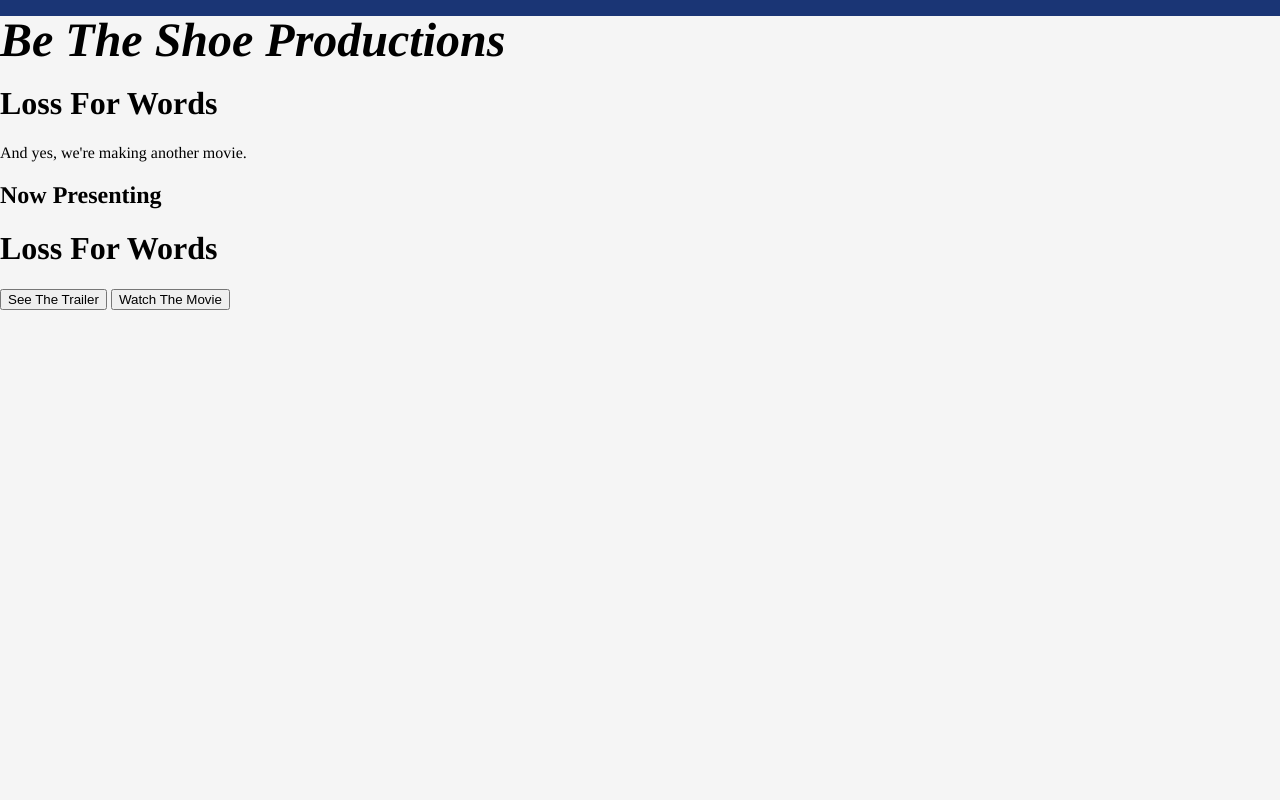
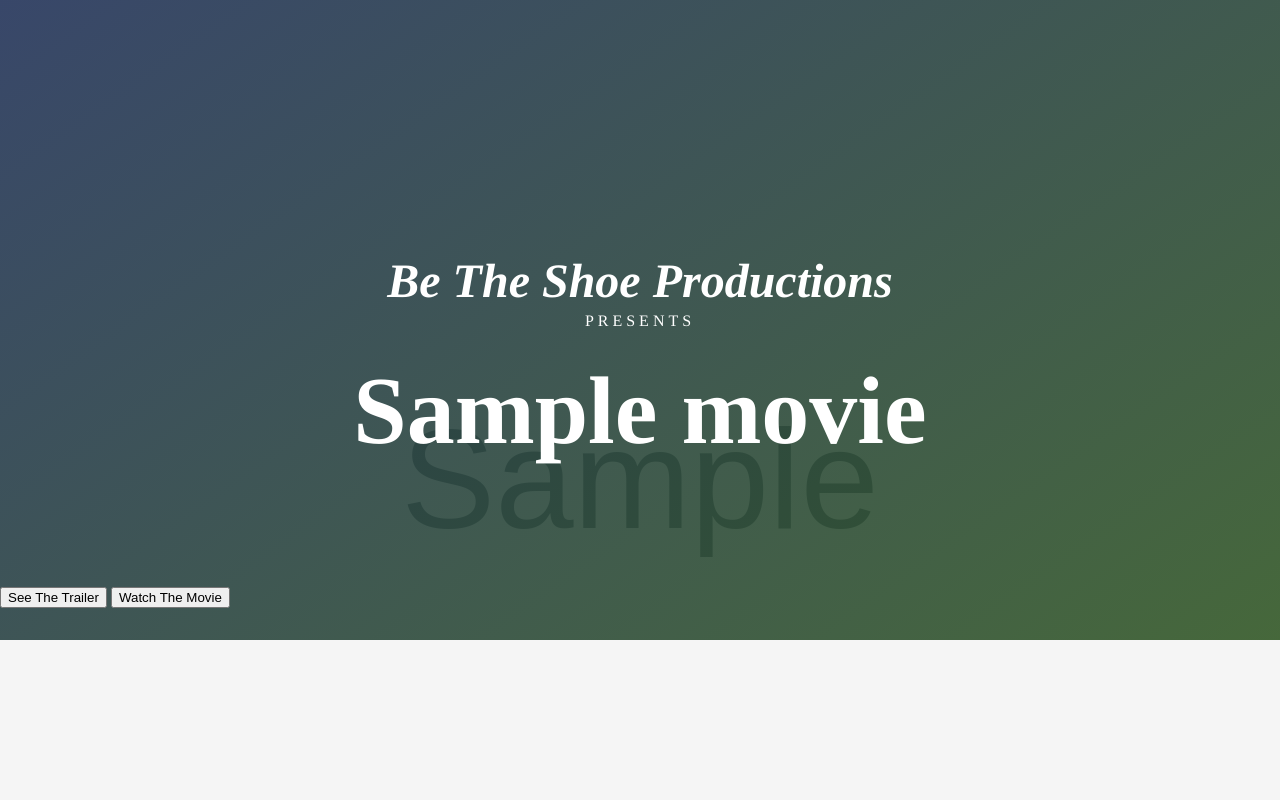
Before and after one commit to whatisjasongoldstein/betheshoe, a Django app: page / in a window 1280 px wide. Run offline with Django 3.2, Linux system fonts and the light colour scheme; tables that the repository leaves empty hold one stand-in row (values such as "Sample post"); grey boxes marked "Sample" are stand-in pictures; style sheets or scripts are compiled from the project's sources; some libraries are stand-ins or nearby versions.

Commit message:
Poking at UI, and a get_bragging_rights method.

```diff
--- a/betheshoe/settings.py
+++ b/betheshoe/settings.py
@@ -9,7 +9,7 @@ if 'runserver' in sys.argv:
 
 TEMPLATE_DEBUG = DEBUG
 
-PROJECT_DIR = Path(__file__).ancestor(3)
+PROJECT_DIR = Path(__file__).ancestor(2)
 
 ADMINS = (
     ('Jason Goldstein', 'jason@betheshoe.com'),
@@ -194,6 +194,7 @@ INSTALLED_APPS = (
     # 'allauth.socialaccount.providers.vimeo',
 
     'avatar',
+    'easy_thumbnails',
 
     'betheshoe',
     'movies',
--- a/betheshoe/static/css/project.less
+++ b/betheshoe/static/css/project.less
@@ -1,16 +1,20 @@
 @import "variables.less";
 
+html, body {
+    position: relative;
+    height: 100%;
+    min-height: 100%;
+}
 body {
     background: @bgColor;
     margin: 0;
-    border-top: 1em solid @blue;
     font-family: @sans;
+    position: relative;
 }
 
-.logo {
-    display: inline-block;
-    text-align: left;
-    margin: 0;
+.nameplate {
+    text-align: center;
+    margin: 50% auto 10% auto;
     font-family: @condensed;
     h1 {
         font-size: 3em;
@@ -19,15 +23,62 @@ body {
         font-weight: 600;
         font-style: italic;
     }
+    h3 {
+        font-size: 1em;
+        margin: 0;
+        line-height: 2em;
+        font-weight: 300;
+        text-transform: uppercase;
+        letter-spacing: 0.25em;
+    }
     h2 {
-        margin: 0;
-        font-size: 1em;
-        font-weight: 300;
+        margin: 2% 0 0 0;
+        font-size: 6em;
+        font-family: @sans;
+        font-weight: 800;
+        line-height: 1em;
     }
 }
 
-.splash {
+img {max-width: 100%; display: block;}
+
+.splash-presenting {
+    height: 80%;
     color:white;
-    background: #111;
-    padding: 1em;
+    background: black;
+    background-position: top center;
+    background-size: cover;
+    background-repeat: no-repeat;
+    overflow: hidden;
+    position: relative;
+
+    .bragging-rights {
+        font-family: @condensed;
+        font-weight: 300;
+        margin: 1em auto;
+        padding: 0;
+        list-style-type: none;
+        text-align: center;
+        max-width: 80%;
+    }
 }
+
+.shade {
+    background: rgba(0,0,0,.6);
+    background: linear-gradient(
+            145deg,
+            darken(fade(@blue, 80%), 10%) 0%,
+            darken(fade(spin(@blue, -120%), 80%), 10%) 100%);
+    position: absolute;
+    top:0;
+    left:0;
+    width: 100%;
+    height: 100%;
+
+    .wrap-inner {
+        position: absolute;
+        bottom: 0;
+        width: 100%;
+        padding-bottom: 1em;
+    }
+}
--- a/betheshoe/templates/bts/index.html
+++ b/betheshoe/templates/bts/index.html
@@ -1,27 +1,50 @@
 {% extends "bts/base.html" %}
-{% load socialaccount staticfiles %}
+{% load socialaccount staticfiles thumbnail %}
 
 {% block content %}
-<div class="splash-intro">
 
-    <hgroup class="logo">
-        <h1>Be The Shoe Productions</h1>
-    </hgroup>
+{% with promoted_movie as movie %}
 
-    <h1>Loss For Words</h1>
-    <p>And yes, we're making another movie.</p>
+<div class="splash-presenting" id="presenting">
+    <div class="shade">
+        <div class="wrap-inner">
+            <hgroup class="nameplate">
+                <h1>Be The Shoe Productions</h1>
+                <h3>Presents</h3>
+                <h2>{{ movie.title }}</h2>
+            </hgroup>
+
+            <button>See The Trailer</button>
+            <button>Watch The Movie</button>
+
+            <ul class="bragging-rights">
+                {% for right in movie.get_bragging_rights %}
+                    <li>{{ right }}</li>
+                {% endfor %}
+            </ul>
+
+        </div>
+
+
+    </div>
 </div>
 
-<div class="splash-presenting">
-    <hgroup>
-        <h2>Now Presenting</h2>
-        <h1>Loss For Words</h1>
-    </hgroup>
+<style type="text/css">
+    #presenting {background-image: url("{% thumbnail movie.image 600x300 crop=",1" %}");}
+    @media (min-width: 1000px){
+        #presenting {background-image: url("{% thumbnail movie.image 1000x500 crop=",1" %}");}
+    }
+    @media (min-width: 1200px){
+        #presenting {background-image: url("{% thumbnail movie.image 1200x600 crop=",1" %}");}
+    }
+    @media (min-width: 1600px){
+        #presenting {background-image: url("{% thumbnail movie.image 1600x800 crop=",1" %}");}
+    }
 
-    <button>See The Trailer</button>
-    <button>Watch The Movie</button>
+</style>
 
-</div>
+
+{% endwith %}
 
     {% comment %}
     <a href="{% provider_login_url "facebook" method="js_sdk" %}">Facebook Connect</a>
--- a/betheshoe/urls.py
+++ b/betheshoe/urls.py
@@ -1,6 +1,7 @@
 from django.conf import settings
 from django.conf.urls import patterns, include, url
 from django.contrib.staticfiles.urls import staticfiles_urlpatterns
+from django.conf.urls.static import static
 
 # Uncomment the next two lines to enable the admin:
 from django.contrib import admin
@@ -20,4 +21,4 @@ urlpatterns = patterns('',
     url(r'^admin/', include(admin.site.urls)),
     url(r'^accounts/', include('allauth.urls')),
 
-) + staticfiles_urlpatterns()
+) + staticfiles_urlpatterns() + static(settings.MEDIA_URL, document_root=settings.MEDIA_ROOT)
--- a/betheshoe/views.py
+++ b/betheshoe/views.py
@@ -1,4 +1,10 @@
 from django.views.generic import TemplateView
+from movies.models import Movie
 
 class Index(TemplateView):
     template_name = "bts/index.html"
+
+    def get_context_data(self, **kwargs):
+        context = super(Index, self).get_context_data(**kwargs)
+        context['promoted_movie'] = Movie.objects.filter(publish=True).latest('year')
+        return context
--- a/movies/admin.py
+++ b/movies/admin.py
@@ -19,6 +19,7 @@ class MovieAdmin(admin.ModelAdmin):
 
 class AwardAdmin(admin.ModelAdmin):
     model = Award
+    list_display = ["title", "event", "get_status_display"]
 
 class ShowAdmin(admin.ModelAdmin):
     model = Show
--- a/movies/models.py
+++ b/movies/models.py
@@ -8,6 +8,7 @@ class Movie(models.Model):
     length = models.IntegerField(default=0, blank=True, help_text="In minutes")
     synopsis = models.TextField(blank=True, default="")
     image = models.ImageField(upload_to="movies/", blank=True, default="")
+    poster = models.ImageField(upload_to="poster/", blank=True, default="")
     trailer_url = models.URLField(blank=True, default="")
     full_url = models.URLField(blank=True, default="")
     publish = models.BooleanField(default=True)
@@ -15,6 +16,27 @@ class Movie(models.Model):
 
     def __unicode__(self):
         return self.title
+
+    def get_bragging_rights(self):
+        rights = []
+        festivals = self.show_set.filter(event_type="festival")
+        for festival in festivals:
+            if festival.award_set.count():
+                nominations = festival.award_set.filter(status=0).values_list("title", flat=True)
+                if nominations:
+                    right = "Nominated for {} at the {}".format(", ".join(nominations), festival.title)
+                    rights.append(right)
+
+                wins = festival.award_set.filter(status=1).values_list("title", flat=True)
+                if wins:
+                    right = "Winner {} at the {}".format(", ".join(nominations), festival.title)
+                    rights.append(right)
+
+            else:
+                right = "Official selection {}".format(festival.title)
+                rights.append(right)
+        return rights
+
 
 
 class Show(models.Model):
@@ -52,3 +74,12 @@ class Award(models.Model):
     status = models.IntegerField(choices=LEVELS)
     movie = models.ForeignKey(Movie)
     event = models.ForeignKey(Show, blank=True, null=True)
+
+    def __unicode__(self):
+        return self.title
+
+    def get_bragging_rights(self):
+        txt = "{} {}".format(self.get_status_display(), self.title)
+        if self.event:
+            txt += " at {}".format(self.event.title)
+        return txt
```
Also changed, not shown: betheshoe/templates/index.html (deleted, +0 -17 lines), betheshoe/templates/base.html (deleted), movies/migrations/0005_auto__add_field_movie_poster.py (added), 1 other file.
